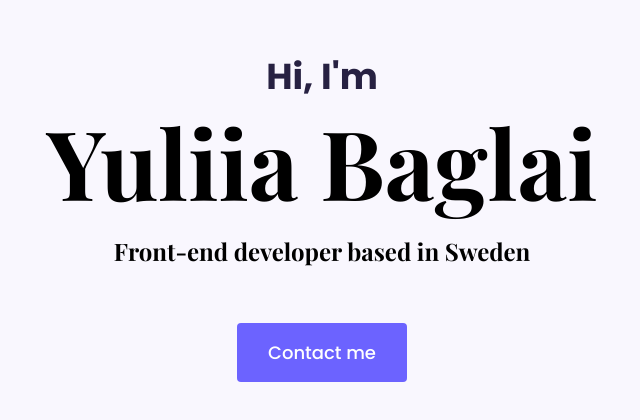
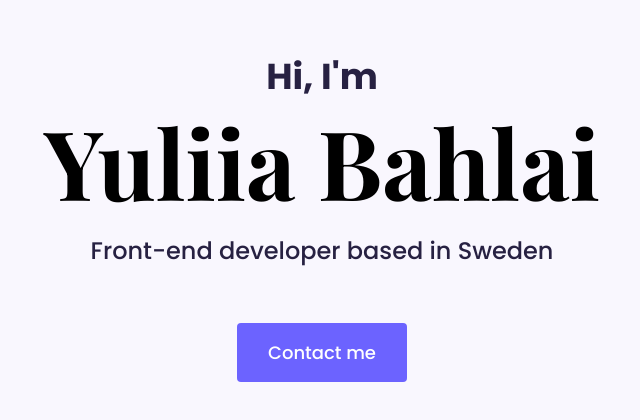
Before and after one commit to mrsjellybean/Project-week-3, a plain HTML site: page index.html in a window 1280 px wide. Shown: the part 110-530 px from the top of the page, without its empty margins (318-958 px from the left). Drawn offline with nearby package versions, Linux system fonts and the light colour scheme.

Commit message:
changed text-color

```diff
--- a/index.html
+++ b/index.html
@@ -35,7 +35,7 @@
   <body>
     <div class="hero">
       <p>Hi, I'm</p>
-      <h1>Yuliia Baglai</h1>
+      <h1>Yuliia Bahlai</h1>
       <h2 class="mb-5">Front-end developer based in Sweden</h2>
       <div><a href="#" class="btn btn-branding">Contact me</a></div>
     </div>
--- a/styles/style.css
+++ b/styles/style.css
@@ -38,7 +38,8 @@ p {
   font-size: 96px;
 }
 .hero h2 {
-  font-family: var(--heading-font-family);
+  font-family: var(--default-font-family);
+  color: #272142;
   font-weight: normal;
   line-height: 2;
   font-size: 24px;
```
